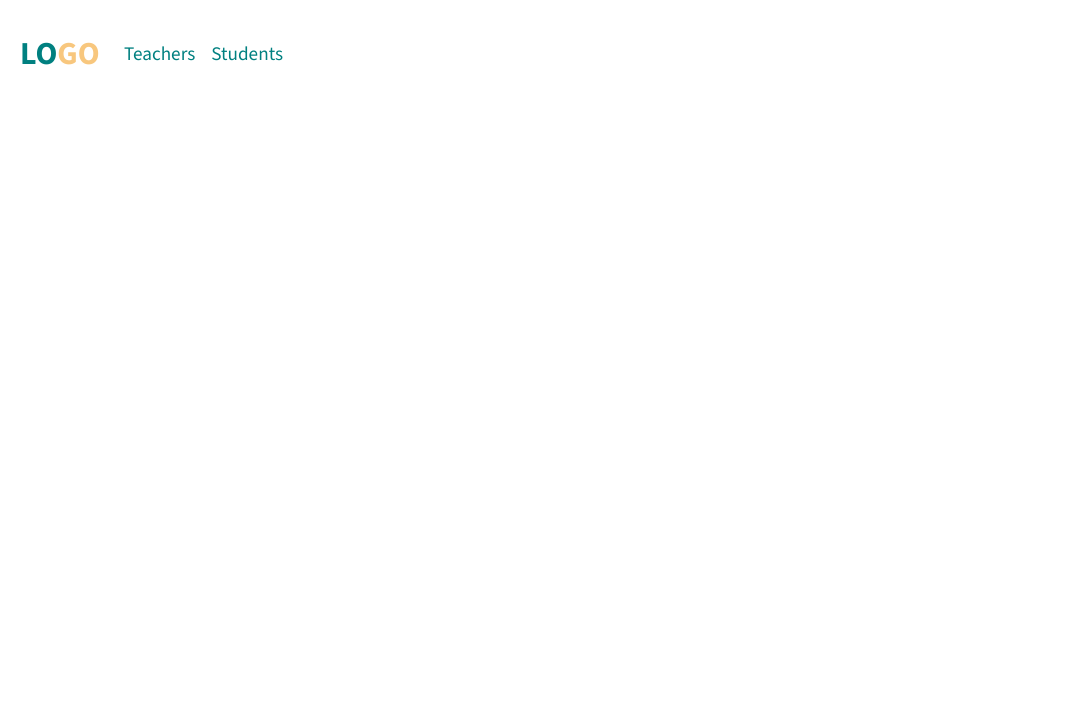
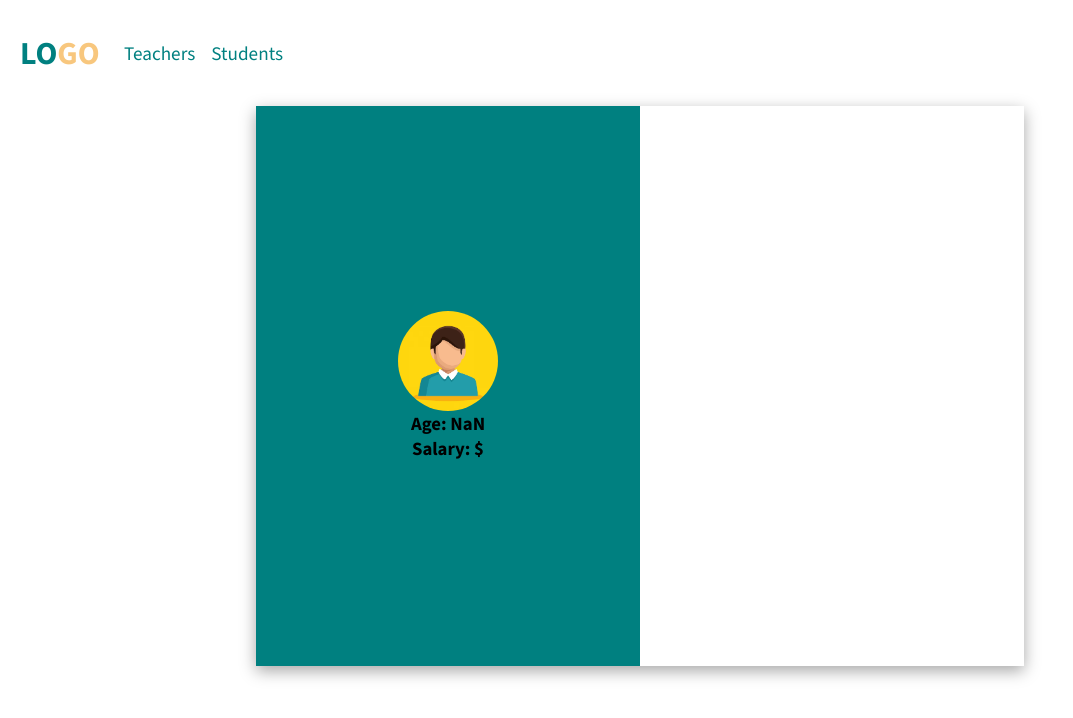
Before and after one commit to balogunpraise/peabuxassessment-Friday, a React (Create React App) app in the folder student_teacher_frontend/: page /teacher/1 in a window 1280 px wide. Shown: the top 718 px of the page, without its empty margins (0-1073 px from the left). Built offline with nearby package versions, Linux system fonts and the light colour scheme; no server answers.

Commit message:
Designed profile card

```diff
--- a/student_teacher_frontend/public/index.html
+++ b/student_teacher_frontend/public/index.html
@@ -14,7 +14,7 @@
       manifest.json provides metadata used when your web app is installed on a
       user's mobile device or desktop. See https://developers.google.com/web/fundamentals/web-app-manifest/
     -->
-    <!-- <link rel="manifest" href="%PUBLIC_URL%/manifest.json" /> -->
+    <link rel="manifest" href="%PUBLIC_URL%/manifest.json" />
     <!--
       Notice the use of %PUBLIC_URL% in the tags above.
       It will be replaced with the URL of the `public` folder during the build.
--- a/student_teacher_frontend/src/components/teacher-form/TeacherForm.jsx
+++ b/student_teacher_frontend/src/components/teacher-form/TeacherForm.jsx
@@ -10,7 +10,7 @@ const TeacherForm = ({ isopend }) => {
 	const [surname, setSurname] = useState('')
 	const [nationalIdNumber, setNationalIdNumber] = useState('')
 	const [teacherNumber, setTeacherNumber] = useState('')
-	const [title, setTitle] = useState(0)
+	const [title, setTitle] = useState(1)
 	const [salary, setSalary] = useState(0)
 	const [dobstring, setDobstring] = useState('')
 	const dob = new Date(dobstring)
@@ -21,7 +21,7 @@ const TeacherForm = ({ isopend }) => {
 
 	const handleSubmitTeacher = async (e) => {
 		console.log(title)
-		//e.preventDefault()
+		e.preventDefault()
 		try {
 			const response = await axios.post(
 				POST_TEACHER_URL,
@@ -103,7 +103,7 @@ const TeacherForm = ({ isopend }) => {
 								<select
 									value={title}
 									onChange={handleSelected}
-									className='select-input'
+									// className='select-input'
 								>
 									{titleOpt.map((opt) => (
 										<option key={opt.value} value={opt.value}>
--- a/student_teacher_frontend/src/pages/Profile/Profile.jsx
+++ b/student_teacher_frontend/src/pages/Profile/Profile.jsx
@@ -28,16 +28,18 @@ const Profile = () => {
 					alt=''
 					style={{ width: '100px', height: '100px', borderRadius: '50%' }}
 				/>
-				<h3 style={{ color: '#e3e3e3' }}>
+				<h1 style={{ color: '#e3e3e3' }}>
 					{student.name} {student.surname}
-				</h3>
-				<div className='other-details'>
-					<p>{student.dob}</p>
-					<p>{student.studentNumber}</p>
-					<p>
+				</h1>
+				<div className='other-details' style={{display: 'flex', flexDirection: 'column',
+				justifyContent: 'center',
+				alignItems: 'center'
+			}}>
+					<h3>{student.studentNumber}</h3>
+					<h3>
 						Age: {Math.floor(Math.abs(Date.now() - new Date(student.dob)) / (1000
 							* 3600 * 24 * 360))}
-					</p>
+					</h3>
 				</div>
 			</div>
 
--- a/student_teacher_frontend/src/pages/teacher-profile/TeacherProfile.jsx
+++ b/student_teacher_frontend/src/pages/teacher-profile/TeacherProfile.jsx
@@ -1,6 +1,7 @@
 import { useEffect, useState } from 'react'
 import { useParams } from 'react-router-dom'
 import axios from '../../api/axios'
+import pic from '../../asset/av.avif'
 
 
 const TeacherProfile = () => {
@@ -17,7 +18,33 @@ const TeacherProfile = () => {
     useEffect(() => {
         handleTeacherProfile()
     },[])
-	return <div>{teacher.name}</div>
+	return(
+        <div className='profile'>
+			<div className='left'>
+				<img
+					src={pic}
+					alt=''
+					style={{ width: '100px', height: '100px', borderRadius: '50%' }}
+				/>
+				<h1 style={{ color: '#e3e3e3' }}>
+					{teacher.name} {teacher.surname}
+				</h1>
+				<div className='other-details' style={{display: 'flex', flexDirection: 'column',
+				justifyContent: 'center',
+				alignItems: 'center'
+			}}>
+					<h3>{teacher.teacherNumber}</h3>
+					<h3>
+						Age: {Math.floor(Math.abs(Date.now() - new Date(teacher.dob)) / (1000
+							* 3600 * 24 * 360))}
+					</h3>
+                    <h3>Salary: ${teacher.salary}</h3>
+				</div>
+			</div>
+
+			<div className='right'></div>
+		</div>
+    )
 }
 
 export default TeacherProfile
```
